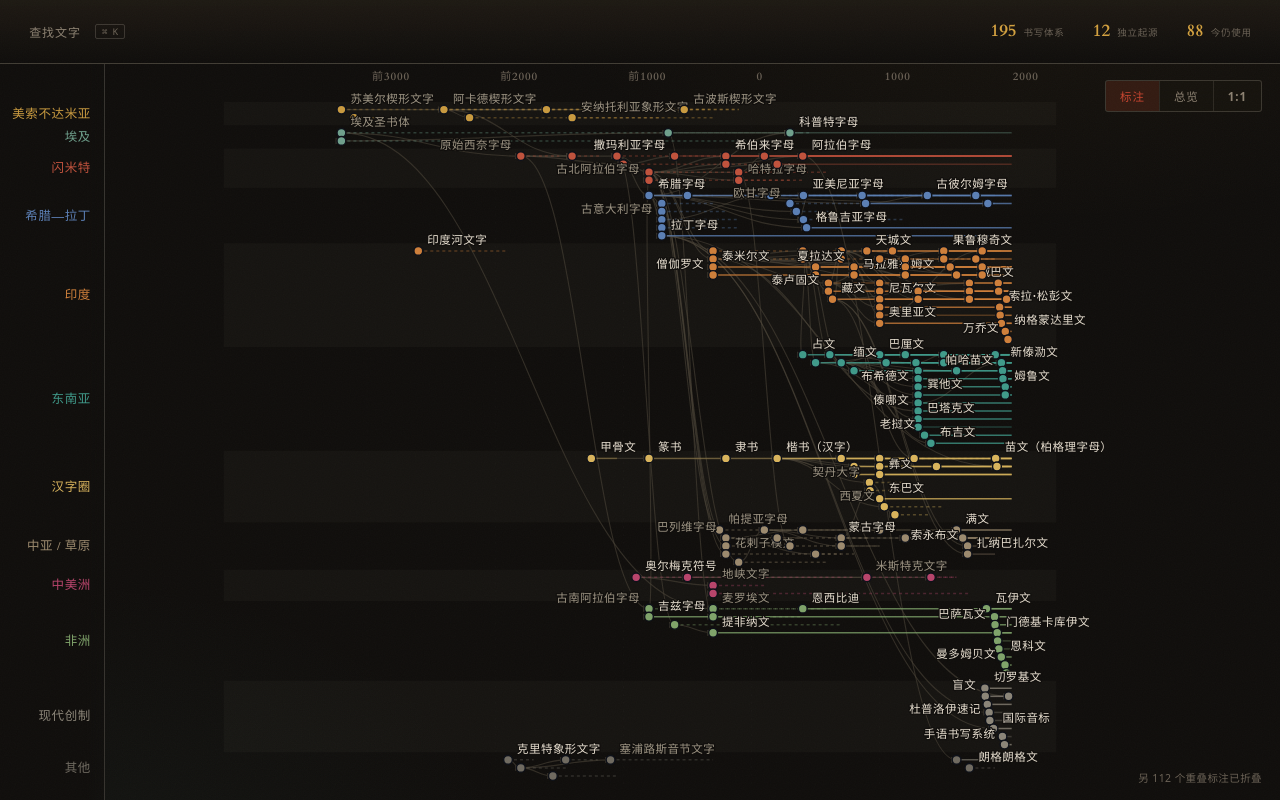
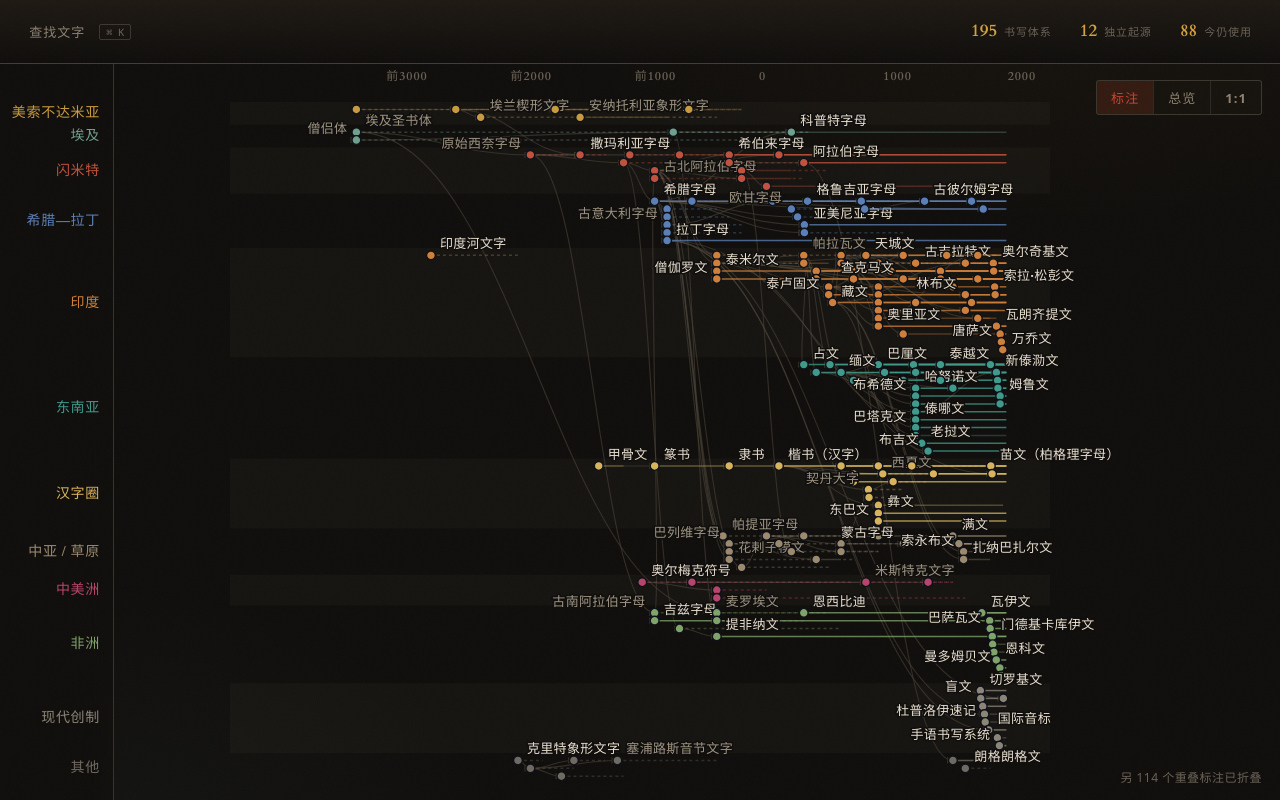
Before and after one commit to JewelRoam/Glyph-Atlas, a React (Vite) app: page / in a window 1280 px wide. Built offline with nearby package versions, Linux system fonts and the light colour scheme.

Commit message:
提升全站阅读字号与移动端图谱标注

```diff
--- a/src/App.css
+++ b/src/App.css
@@ -55,7 +55,7 @@
   min-height: 32px;
   padding: 0 1px;
   color: var(--ink-dim);
-  font-size: 12px;
+  font-size: 13px;
   font-weight: 600;
   letter-spacing: 0.08em;
   transition: color 160ms ease;
@@ -85,7 +85,7 @@
   border-radius: 2px;
   color: var(--ink-faint);
   font-family: var(--mono);
-  font-size: 9px;
+  font-size: 10px;
   font-weight: 500;
   letter-spacing: 0;
 }
@@ -116,7 +116,7 @@
 
 .stats span {
   color: var(--ink-faint);
-  font-size: 9.5px;
+  font-size: 11px;
   font-weight: 600;
   letter-spacing: 0.08em;
 }
@@ -189,7 +189,7 @@ main {
   text-align: right;
   white-space: nowrap;
   font-family: var(--display);
-  font-size: 12.5px;
+  font-size: 14px;
   font-weight: 700;
   letter-spacing: 0.05em;
 }
@@ -237,12 +237,12 @@ main {
 
 .node-label {
   pointer-events: none;
-  font-family: var(--display);
+  font-family: var(--body);
   font-weight: 600;
-  letter-spacing: 0.04em;
+  letter-spacing: 0.025em;
   paint-order: stroke fill;
   stroke: var(--bg);
-  stroke-width: calc(2.6px * var(--u, 1));
+  stroke-width: calc(3.2px * var(--u, 1));
   stroke-linejoin: round;
   transition: fill 180ms ease;
 }
@@ -268,7 +268,7 @@ main {
 .atlas-tools button {
   padding: 7px 14px;
   color: var(--ink-dim);
-  font-size: 11.5px;
+  font-size: 13px;
   font-weight: 600;
   letter-spacing: 0.08em;
   transition: color 160ms ease, background 160ms ease;
@@ -297,7 +297,7 @@ main {
   pointer-events: none;
   text-align: right;
   color: var(--ink-faint);
-  font-size: 10.5px;
+  font-size: 12px;
   line-height: 1.5;
   letter-spacing: 0.04em;
 }
@@ -362,7 +362,7 @@ main {
 .catalog-kicker {
   color: var(--ochre);
   font-family: var(--antique);
-  font-size: 10px;
+  font-size: 11px;
   font-weight: 700;
   letter-spacing: 0.15em;
 }
@@ -383,7 +383,7 @@ main {
   gap: 9px;
   padding: 5px 0;
   color: var(--ink-dim);
-  font-size: 11.5px;
+  font-size: 13px;
   font-weight: 600;
   letter-spacing: 0.06em;
   transition: color 160ms ease;
@@ -394,7 +394,7 @@ main {
   border: 1px solid var(--line);
   border-radius: 2px;
   font-family: var(--mono);
-  font-size: 9px;
+  font-size: 10px;
   font-weight: 500;
 }
 
@@ -443,7 +443,7 @@ main {
   gap: 9px;
   padding-bottom: 8px;
   color: var(--ink-faint);
-  font-size: 10.5px;
+  font-size: 12px;
   font-weight: 600;
   letter-spacing: 0.08em;
   white-space: nowrap;
@@ -478,7 +478,7 @@ main {
 
 .filter-label {
   color: var(--ink-faint);
-  font-size: 10px;
+  font-size: 11px;
   font-weight: 700;
   letter-spacing: 0.1em;
 }
@@ -496,7 +496,7 @@ main {
   padding: 4px 0;
   border-bottom: 1px solid transparent;
   color: var(--ink-dim);
-  font-size: 11px;
+  font-size: 12px;
   font-weight: 600;
   letter-spacing: 0.035em;
   transition: color 140ms ease, border-color 140ms ease;
@@ -527,20 +527,20 @@ main {
   border-top: 1px solid var(--line);
   border-bottom: 1px solid var(--line-mid);
   color: var(--ink-faint);
-  font-size: 10.5px;
+  font-size: 12px;
   letter-spacing: 0.06em;
 }
 
 .catalog-result-bar b {
   color: var(--ochre);
   font-family: var(--antique);
-  font-size: 13px;
+  font-size: 14px;
   font-weight: 700;
 }
 
 .catalog-result-bar button {
   color: var(--cinnabar);
-  font-size: 10.5px;
+  font-size: 12px;
   font-weight: 600;
 }
 
@@ -612,7 +612,7 @@ main {
   overflow: hidden;
   color: var(--ink-faint);
   font-family: var(--antique);
-  font-size: 11px;
+  font-size: 12px;
   font-style: italic;
   text-overflow: ellipsis;
   white-space: nowrap;
@@ -623,7 +623,7 @@ main {
   align-items: center;
   overflow: hidden;
   color: var(--ink-dim);
-  font-size: 10px;
+  font-size: 11.5px;
   line-height: 1.5;
   letter-spacing: 0.025em;
   text-overflow: ellipsis;
@@ -643,7 +643,7 @@ main {
   gap: 12px;
   min-width: 0;
   color: var(--ink-faint);
-  font-size: 9.5px;
+  font-size: 11px;
   letter-spacing: 0.03em;
 }
 
@@ -688,7 +688,7 @@ main {
 .catalog-empty p {
   margin: 0;
   color: var(--ink-faint);
-  font-size: 12px;
+  font-size: 13px;
 }
 
 /* ══════════════════════════════════════════════════════════════
@@ -752,7 +752,7 @@ main {
 .focus-kicker {
   margin-bottom: 9px;
   color: var(--family-color);
-  font-size: 10px;
+  font-size: 11.5px;
   font-weight: 700;
   letter-spacing: 0.12em;
 }
@@ -791,8 +791,8 @@ main {
   padding-left: 20px;
   border-left: 1px solid var(--cinnabar-line);
   color: var(--ink);
-  font-size: 13px;
-  line-height: 2;
+  font-size: 15px;
+  line-height: 1.9;
   text-wrap: pretty;
 }
 
@@ -811,13 +811,13 @@ main {
   gap: 8px;
   min-width: 0;
   color: var(--ink-dim);
+  font-size: 12px;
+  line-height: 1.6;
+}
+
+.focus-spec b {
+  color: var(--ink-faint);
   font-size: 10.5px;
-  line-height: 1.6;
-}
-
-.focus-spec b {
-  color: var(--ink-faint);
-  font-size: 8.5px;
   font-weight: 700;
   letter-spacing: 0.12em;
 }
@@ -826,7 +826,7 @@ main {
   overflow: hidden;
   color: var(--ink);
   font-family: var(--mono);
-  font-size: 9.5px;
+  font-size: 11.5px;
   font-style: normal;
   text-overflow: ellipsis;
   white-space: nowrap;
@@ -853,7 +853,7 @@ main {
 
 .focus-facts dt {
   color: var(--ink-faint);
-  font-size: 9.5px;
+  font-size: 11px;
   font-weight: 700;
   letter-spacing: 0.1em;
 }
@@ -862,7 +862,7 @@ main {
   margin: 0;
   color: var(--ink-strong);
   font-family: var(--display);
-  font-size: 12px;
+  font-size: 14px;
   font-weight: 600;
   line-height: 1.6;
 }
@@ -968,7 +968,7 @@ main {
   padding-top: 10px;
   border-top: 1px dashed var(--line);
   color: var(--ink-faint);
-  font-size: 9.5px;
+  font-size: 11px;
   line-height: 1.65;
   letter-spacing: 0.025em;
 }
@@ -1019,7 +1019,7 @@ main {
 .relation-rail-head span {
   color: var(--ink-dim);
   font-family: var(--display);
-  font-size: 12px;
+  font-size: 14px;
   font-weight: 700;
   letter-spacing: 0.13em;
 }
@@ -1027,7 +1027,7 @@ main {
 .relation-rail-head b {
   color: var(--ochre);
   font-family: var(--antique);
-  font-size: 10px;
+  font-size: 12px;
   font-weight: 700;
   letter-spacing: 0.08em;
 }
@@ -1041,7 +1041,7 @@ main {
 .relation-group h3 {
   margin: 0 0 5px;
   color: var(--ink-faint);
-  font-size: 8.5px;
+  font-size: 10.5px;
   font-weight: 700;
   letter-spacing: 0.14em;
 }
@@ -1110,7 +1110,7 @@ main {
 .relation-link-copy strong {
   color: var(--ink-strong);
   font-family: var(--display);
-  font-size: 12.5px;
+  font-size: 14.5px;
   font-weight: 700;
   letter-spacing: 0.045em;
   line-height: 1.4;
@@ -1120,7 +1120,7 @@ main {
 .relation-link-copy em {
   color: var(--ink-dim);
   font-family: var(--antique);
-  font-size: 9.5px;
+  font-size: 11.5px;
   font-style: italic;
   font-weight: 600;
   line-height: 1.35;
@@ -1130,7 +1130,7 @@ main {
 .relation-link-copy small {
   margin-top: 2px;
   color: var(--ink-faint);
-  font-size: 8.5px;
+  font-size: 10.5px;
   font-weight: 600;
   line-height: 1.4;
   letter-spacing: 0.02em;
@@ -1140,7 +1140,7 @@ main {
 .relation-rail-empty {
   margin: 0;
   color: var(--ink-faint);
-  font-size: 10px;
+  font-size: 12px;
   line-height: 1.75;
   text-wrap: pretty;
 }
@@ -1174,7 +1174,7 @@ main {
 .alpha-title {
   color: var(--ink-dim);
   font-family: var(--antique);
-  font-size: 9.5px;
+  font-size: 11px;
   font-weight: 700;
   letter-spacing: 0.14em;
 }
@@ -1183,7 +1183,7 @@ main {
   margin-left: 10px;
   color: var(--ink-strong);
   font-family: var(--display);
-  font-size: 11.5px;
+  font-size: 13px;
   font-style: normal;
   font-weight: 700;
   letter-spacing: 0.045em;
@@ -1191,7 +1191,7 @@ main {
 
 .alpha-legend {
   color: var(--ink-dim);
-  font-size: 10px;
+  font-size: 11.5px;
   font-weight: 600;
   letter-spacing: 0.03em;
   white-space: nowrap;
@@ -1284,7 +1284,7 @@ main {
 .alpha-note-line {
   display: block;
   color: var(--ink-dim);
-  font-size: 10px;
+  font-size: 11.5px;
   line-height: 1.7;
   opacity: 0.82;
 }
@@ -1343,14 +1343,14 @@ main {
   display: block;
   margin-bottom: 3px;
   color: var(--cinnabar);
-  font-size: 9px;
+  font-size: 10.5px;
   font-weight: 700;
   letter-spacing: 0.16em;
 }
 
 .board-count {
   color: var(--ink-faint);
-  font-size: 10px;
+  font-size: 11.5px;
   font-weight: 600;
   letter-spacing: 0.035em;
   white-space: nowrap;
@@ -1399,7 +1399,7 @@ main {
 .board-note {
   margin: 10px 0 0;
   color: var(--ink-faint);
-  font-size: 11px;
+  font-size: 12.5px;
   line-height: 1.85;
 }
 
@@ -1460,7 +1460,7 @@ main {
   border-top: 1px solid var(--line);
   background: var(--bg-1);
   color: var(--ink-dim);
-  font-size: 10px;
+  font-size: 11.5px;
   line-height: 1.65;
 }
 
@@ -1542,7 +1542,7 @@ main {
   padding-top: 9px;
   border-top: 1px dashed var(--line);
   color: var(--ink-faint);
-  font-size: 10px;
+  font-size: 11.5px;
   letter-spacing: 0.025em;
 }
 
@@ -1612,7 +1612,7 @@ main {
 
 .glyph-tile-label {
   color: var(--ink-faint);
-  font-size: 9px;
+  font-size: 10.5px;
   letter-spacing: 0.06em;
 }
 
@@ -1781,7 +1781,7 @@ main {
 
   .atlas-tools button {
     padding: 6px 10px;
-    font-size: 10.5px;
+    font-size: 12px;
   }
 
   .atlas-hint {
@@ -1818,7 +1818,7 @@ main {
   }
 
   .focus-kicker {
-    font-size: 8.5px;
+    font-size: 10.5px;
   }
 
   .focus-context {
@@ -1828,7 +1828,7 @@ main {
 
   .focus-summary {
     padding-left: 11px;
-    font-size: 11.5px;
+    font-size: 14px;
     line-height: 1.85;
   }
 
@@ -1885,7 +1885,7 @@ main {
   }
 
   .relation-link-copy strong {
-    font-size: 13px;
+    font-size: 14.5px;
   }
 
   .alpha-grid {
@@ -2037,6 +2037,6 @@ main {
   }
 
   .relation-rail-head span {
-    font-size: 11px;
-  }
-}
+    font-size: 13px;
+  }
+}
--- a/src/components/AtlasGraph.tsx
+++ b/src/components/AtlasGraph.tsx
@@ -15,7 +15,7 @@ import { buildTimeScale } from '../lib/timescale';
  *  · 陈设层（不缩放）：左侧谱系名、顶部年代刻度。文字属于"地图注记"，
  *    不该随着缩放变大变小，所以它们渲染在 SVG 之外，按当前变换换算位置。
  *
- * 节点的名字标签留在坐标系内，但字号按 1/k 反向补偿，屏幕上始终 12.5px；
+ * 节点的名字标签留在坐标系内，但字号按 1/k 反向补偿，屏幕上始终 13px；
  * 缩得太小时再按"屏幕矩形是否相撞"做一轮取舍，宁可少显示几个名字，
  * 也不让文字叠成一团（这和地图软件的做法是同一件事）。
  */
@@ -30,7 +30,9 @@ const AXIS_WIDTH_MIN = 2100;
 const AXIS_WIDTH_MAX = 4600;
 
 /** 标签在屏幕上的目标字号（像素），不随缩放变化 */
-const NODE_LABEL_PX = 11.5;
+const NODE_LABEL_PX = 13;
+const NODE_LABEL_FONT =
+  '"PingFang SC", "Hiragino Sans GB", "Noto Sans SC", "Microsoft YaHei", system-ui, sans-serif';
 /**
  * 名字相对节点的偏移（屏幕像素）。基线往上抬 7px，右移 9px。
  * 渲染与碰撞检测共用这两个数字，避免"画在这里、判定在那里"。
@@ -38,16 +40,16 @@ const NODE_LABEL_PX = 11.5;
 const LABEL_DX = 9;
 const LABEL_DY = -7;
 /**
- * 名字行盒相对基线的上下缘（屏幕像素）。中文在 11.5px 下实测为
- * 基线上方 12px、下方 4px，共 16px 高——比 font-size 大不少。
+ * 名字行盒相对基线的上下缘（屏幕像素）。中文在 13px 下实测为
+ * 基线上方约 14px、下方约 5px，共 19px 高——比 font-size 大不少。
  * 碰撞检测必须按这个真实高度算，否则相邻行会"判定通过、肉眼叠字"。
  */
 const LABEL_BOX_ABOVE = NODE_LABEL_PX * 1.05;
 const LABEL_BOX_BELOW = NODE_LABEL_PX * 0.38;
 /** 相邻名字之间至少留出的水平空隙（屏幕像素） */
 const LABEL_GAP = 6;
-const LANE_LABEL_PX = 12.5;
-const TICK_LABEL_PX = 11;
+const LANE_LABEL_PX = 14;
+const TICK_LABEL_PX = 12;
 /** 年代刻度用的字体（与 CSS 的 --antique 保持一致），量宽度时要用同一个 */
 const TICK_FONT = '"Cardo", "Iowan Old Style", "Palatino Linotype", "Songti SC", Georgia, serif';
 /** 刻度的字距（CSS letter-spacing: 0.08em），量宽度时要算进去 */
@@ -132,7 +134,7 @@ export function AtlasGraph({ initialView, onViewChange, onOpenScript }: Props) {
   const labelWidth = useCallback(
     (s: WritingSystem) =>
       // 28 图单位 ≈ 两侧各 7px（NOMINAL_K 下）的呼吸，跟下面的取舍判定对齐
-      measureText(s.nameZh, NODE_LABEL_PX) / NOMINAL_K + 28,
+      measureText(s.nameZh, NODE_LABEL_PX, NODE_LABEL_FONT) / NOMINAL_K + 28,
     [],
   );
 
@@ -297,47 +299,52 @@ export function AtlasGraph({ initialView, onViewChange, onOpenScript }: Props) {
    * 两侧都撞上才折叠不画。相邻两行一左一右错开，能把不少"注定被藏掉"
    * 的名字救回来；中央字形与连线用的是同一套屏幕坐标，所以判定即所见。
    *
-   * 判定矩形按 11.5px 中文的实测行盒（基线上方 12px、下方 4px）算，
+   * 判定矩形按 13px 中文的实测行盒（基线上方 14px、下方 5px）算，
    * 比 font-size 大得多——用 font-size 当高度会"判定通过、肉眼叠字"。
    */
   const labelPlan = useMemo(() => {
     const hidden = new Set<string>();
     const flipped = new Set<string>();
     const placed: { x0: number; x1: number; y0: number; y1: number }[] = [];
-    if (!showLabels || view.k > 1.6) return { hidden, flipped };
-    const ordered = [...layout.nodes].sort(
+    if (!showLabels) return { hidden, flipped };
+    const ordered = layout.nodes
+      .filter((n) => {
+        const screenX = GUTTER + view.x + n.x * view.k;
+        const screenY = view.y + n.y * view.k;
+        return screenX >= GUTTER && screenX <= size.w && screenY >= TOP_PAD && screenY <= size.h;
+      })
+      .sort(
         (a, b) =>
           Number(b.sys.origin === 'independent') - Number(a.sys.origin === 'independent') ||
           (STATUS_RANK[a.sys.status] ?? 5) - (STATUS_RANK[b.sys.status] ?? 5) ||
           a.y - b.y ||
           a.x - b.x,
       );
-    // 手机总览空间有限，只保留独立起源与高优先级节点；放大后完整标注仍会回来。
-    const labelBudget = size.w < 620 ? 26 : ordered.length;
     /** 与已占位矩形是否相撞（留 LABEL_GAP 呼吸） */
     const free = (r: { x0: number; x1: number; y0: number; y1: number }) =>
       !placed.some(
         (o) => r.x0 < o.x1 + LABEL_GAP && r.x1 + LABEL_GAP > o.x0 && r.y0 < o.y1 && r.y1 > o.y0,
       );
-    for (const n of ordered.slice(0, labelBudget)) {
-      const w = measureText(n.sys.nameZh, NODE_LABEL_PX);
-      const dotX = view.x + n.x * view.k;
+    const inside = (r: { x0: number; x1: number; y0: number; y1: number }) =>
+      r.x0 >= GUTTER + 3 && r.x1 <= size.w - 3 && r.y0 >= TOP_PAD && r.y1 <= size.h;
+    for (const n of ordered) {
+      const w = measureText(n.sys.nameZh, NODE_LABEL_PX, NODE_LABEL_FONT);
+      const dotX = GUTTER + view.x + n.x * view.k;
       const baseline = view.y + n.y * view.k + LABEL_DY;
       const y0 = baseline - LABEL_BOX_ABOVE;
       const y1 = baseline + LABEL_BOX_BELOW;
       const right = { x0: dotX + LABEL_DX, x1: dotX + LABEL_DX + w, y0, y1 };
       const left = { x0: dotX - LABEL_DX - w, x1: dotX - LABEL_DX, y0, y1 };
-      if (free(right)) placed.push(right);
-      else if (left.x0 >= view.x + 2 && free(left)) {
+      if (inside(right) && free(right)) placed.push(right);
+      else if (inside(left) && free(left)) {
         placed.push(left);
         flipped.add(n.sys.id);
       } else {
         hidden.add(n.sys.id);
       }
     }
-    for (const n of ordered.slice(labelBudget)) hidden.add(n.sys.id);
     return { hidden, flipped };
-  }, [showLabels, layout, size.w, view]);
+  }, [showLabels, layout, size.h, size.w, view]);
 
   return (
     <div className="atlas" ref={wrapRef} style={{ '--u': u } as CSSProperties}>
```
Lines whose indentation alone changed are shown as unchanged.
